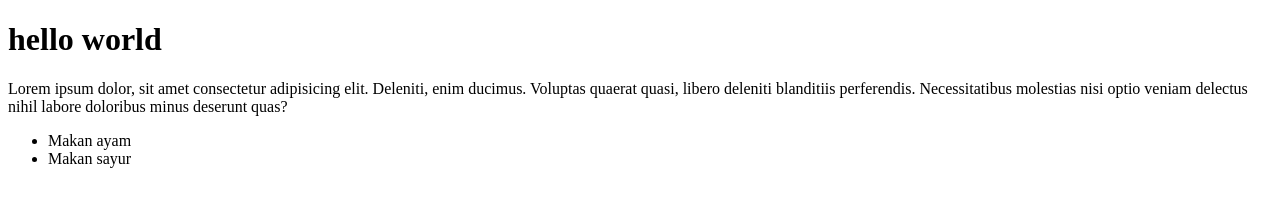
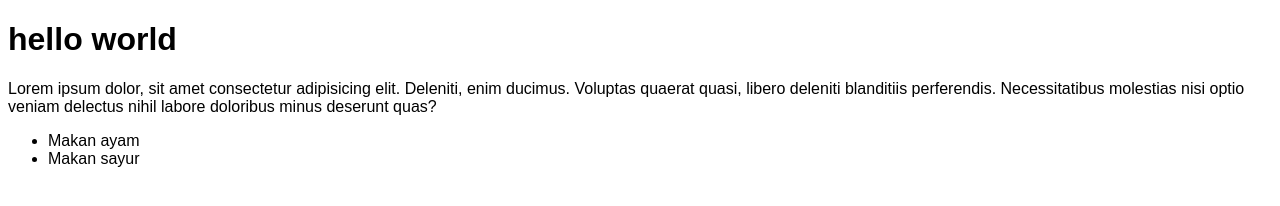
Before and after one commit to Widanta/repo-3, a plain HTML site: page index.html in a window 1280 px wide. Drawn offline with Linux system fonts and the light colour scheme.

Commit message:
menambahkan file css

```diff
--- a/index.html
+++ b/index.html
@@ -4,6 +4,7 @@
     <meta charset="UTF-8">
     <meta http-equiv="X-UA-Compatible" content="IE=edge">
     <meta name="viewport" content="width=device-width, initial-scale=1.0">
+    <link rel="stylesheet" href="style.css">
     <title>git remote 2</title>
 </head>
 <body>
--- /dev/null
+++ b/style.css
@@ -0,0 +1,3 @@
+body{
+    font-family:sans-serif;
+}
```
